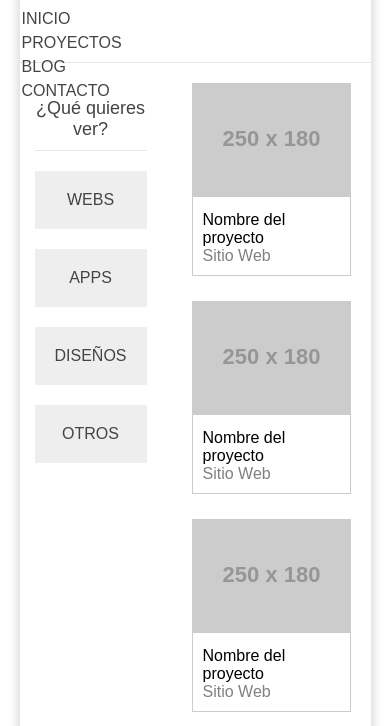
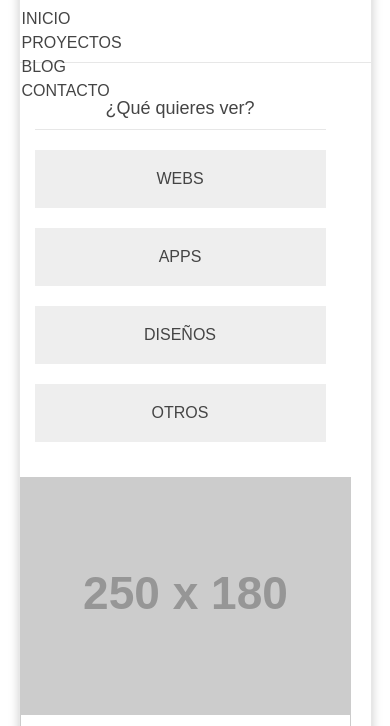
Before and after one commit to JoseLG03/Bootstrap-4, a plain HTML site: page index.html in a window 390 px wide. Shown: the part 99-825 px from the top of the page. Drawn offline with Linux system fonts and the light colour scheme; placeholder pictures from the web are drawn by us.

Commit message:
proyecto con Flexbox

```diff
--- a/styles.css
+++ b/styles.css
@@ -185,6 +185,7 @@
     color: #444;
 }
 
+/*Responsive del CSS*/
 @media(max-width:1340px){
     #menu ul a {
         padding: 9px;
@@ -264,3 +265,23 @@
         flex-basis: 70%;
     }
 }
+
+@media(max-width:768px){
+    #projects{
+        flex-basis: 100%;
+        flex-direction: column;
+    }
+    #aside{
+        flex-basis: 100%;
+        flex-direction: column;
+    }
+
+    #content{
+        /*display: flex;*/
+        flex-direction: column;
+        flex-wrap: wrap;
+        justify-content: space-between;
+        padding-top: 20px;
+        padding-bottom: 20px;
+    }
+}
```
